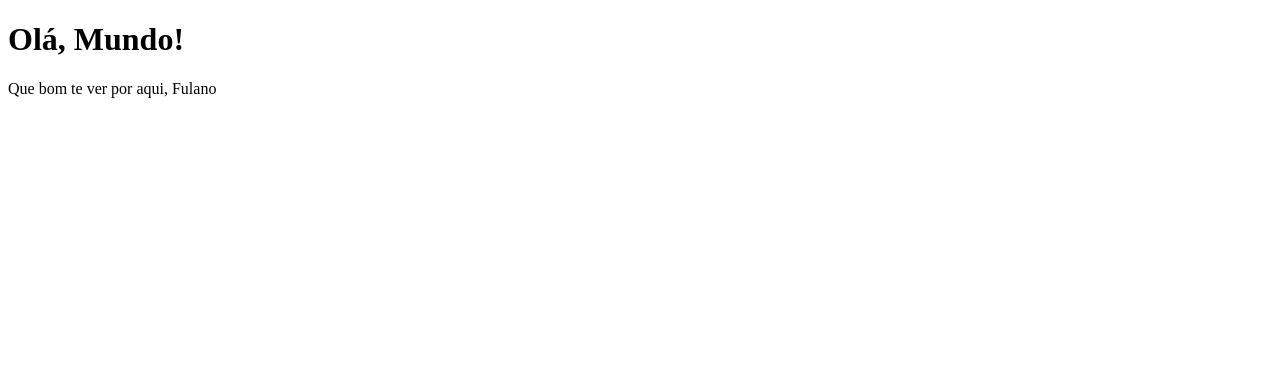
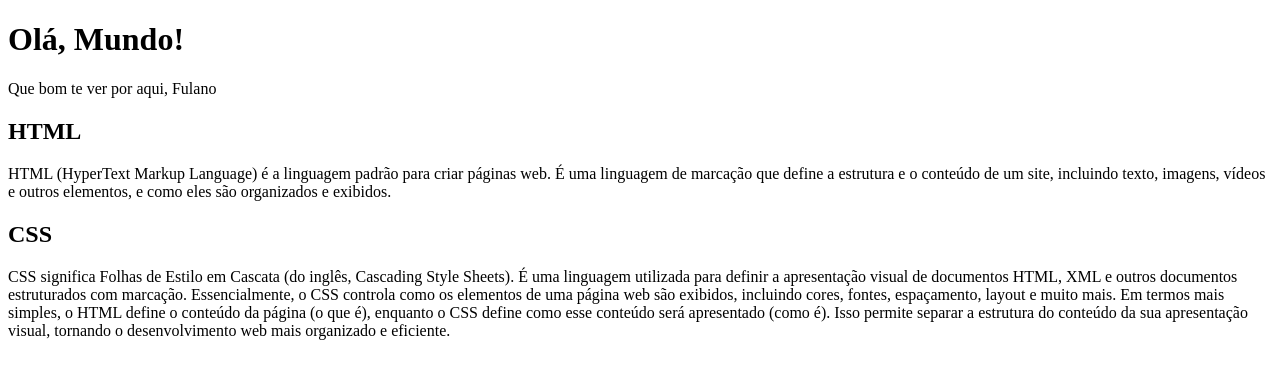
Before and after one commit to MARTINS-Guilherme-top/ola-mundo, a plain HTML site: page index.html in a window 1280 px wide. Drawn offline with Linux system fonts and the light colour scheme.

Commit message:
Update index.html

```diff
--- a/index.html
+++ b/index.html
@@ -8,5 +8,10 @@
   <!-- Conteúdo da página aqui -->
   <h1>Olá, Mundo!</h1>
   <p>Que bom te ver por aqui, <span id="nome-usuário">Fulano</span></p>
+  <section><h2>HTML</h2>
+  <p>HTML (HyperText Markup Language) é a linguagem padrão para criar páginas web. É uma linguagem de marcação que define a estrutura e o conteúdo de um site, incluindo texto, imagens, vídeos e outros elementos, e como eles são organizados e exibidos.
+</p><h2>CSS</h2><p>CSS significa Folhas de Estilo em Cascata (do inglês, Cascading Style Sheets). É uma linguagem utilizada para definir a apresentação visual de documentos HTML, XML e outros documentos estruturados com marcação. Essencialmente, o CSS controla como os elementos de uma página web são exibidos, incluindo cores, fontes, espaçamento, layout e muito mais.
+Em termos mais simples, o HTML define o conteúdo da página (o que é), enquanto o CSS define como esse conteúdo será apresentado (como é). Isso permite separar a estrutura do conteúdo da sua apresentação visual, tornando o desenvolvimento web mais organizado e eficiente.
+</p></section>
 </body>
 </html>
```
